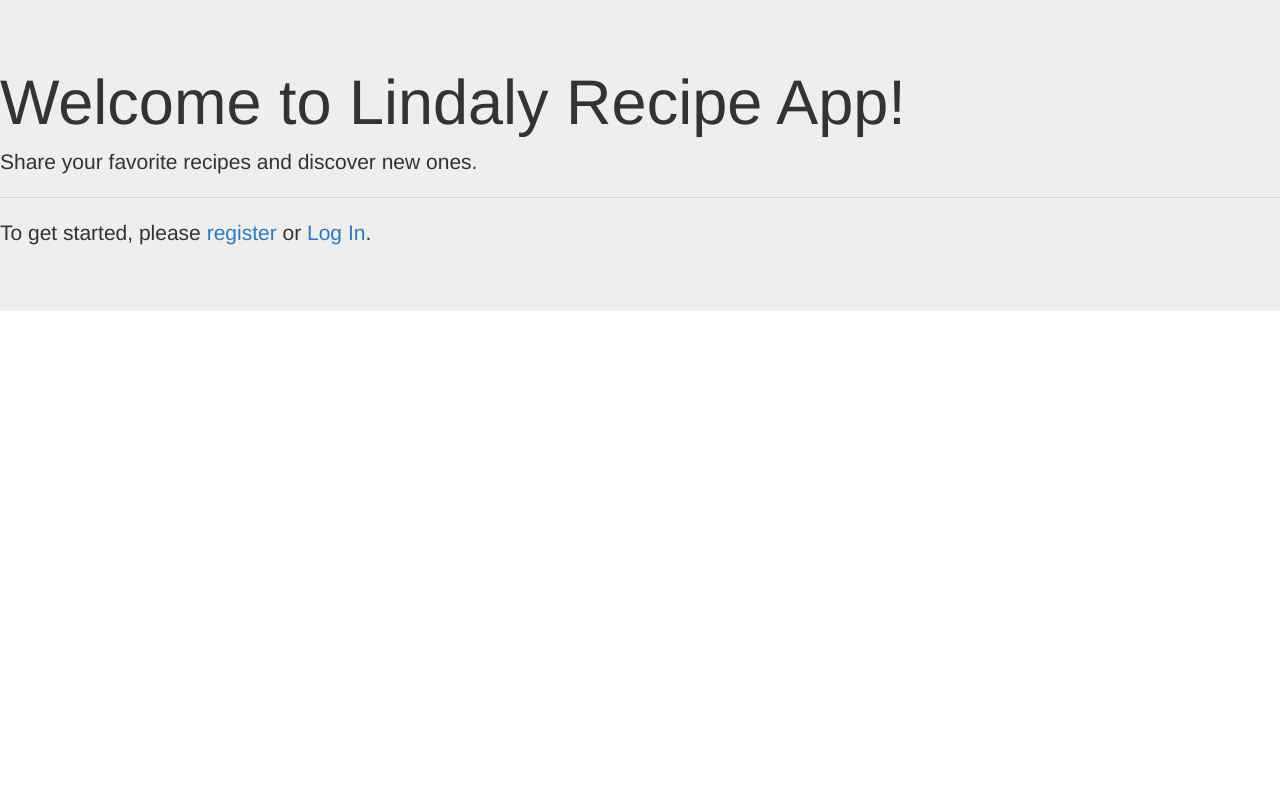
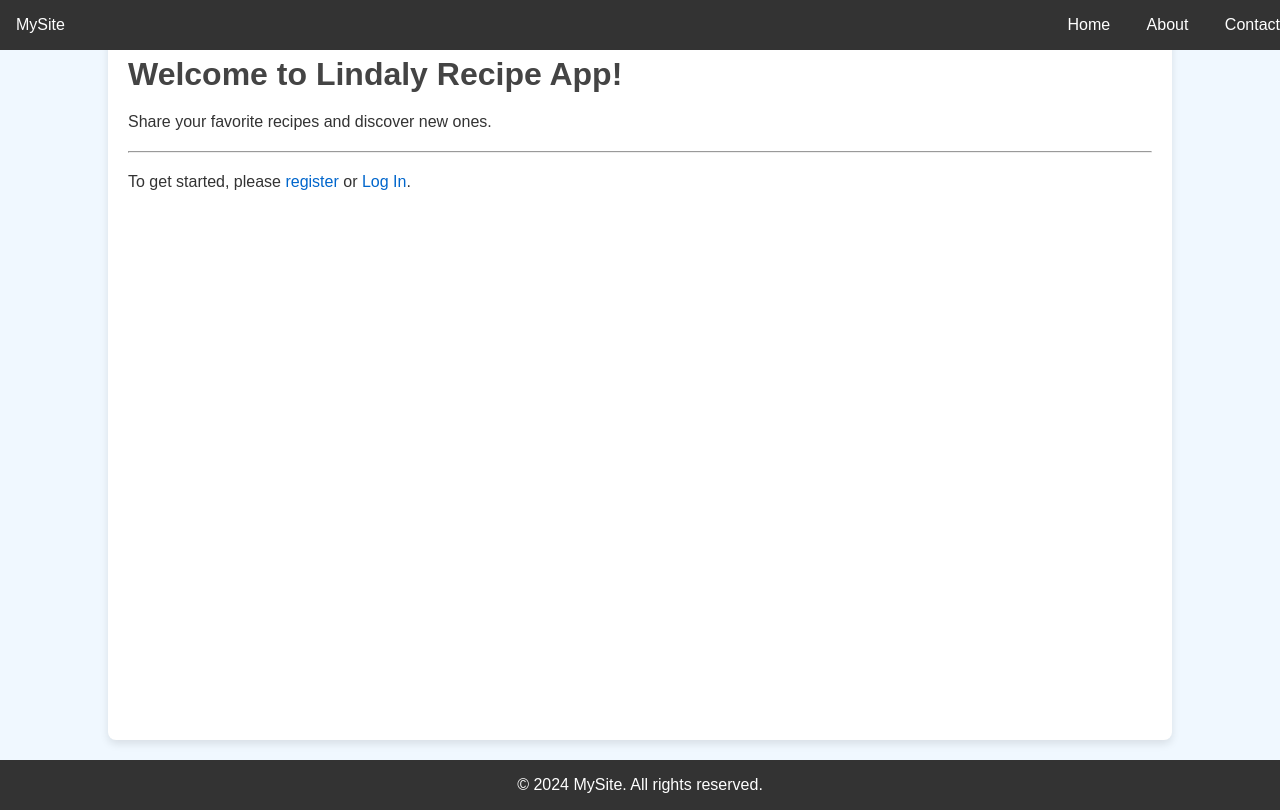
Before and after one commit to Sholycul/Recipe-Sharing, a Flask app: page / in a window 1280 px wide. Before the commit the page ends 311 px from the top, so only its background shows below. Run offline with Flask 3, Linux system fonts and the light colour scheme; parts of the project's set-up code (start-up, migrations or seed data) failed here and were passed over; some libraries are stand-ins or nearby versions.

Commit message:
Modified base to beautify our app

```diff
--- a/main.py
+++ b/main.py
@@ -67,7 +67,7 @@ def get_recipes():
     return pd.DataFrame()
 
 data_available = get_recipes()
-print(data_available.title[0])
+
 def authenticate_user(email, password):
     users_df = get_users()
     user = users_df[users_df['email'] == email]
@@ -123,7 +123,7 @@ def add_recipe():
 @app.route('/recipes', methods=['GET', 'POST'])
 def recipes():
     all_recipes = data_available
-    return render_template('recipes.html', recipes=all_recipes, item_list=0)
+    return render_template('recipes.html', recipes=all_recipes, item_list=[0, 1])
 
 
 if __name__ == "__main__":
--- a/templates/add_recipe.html
+++ b/templates/add_recipe.html
@@ -1,4 +1,4 @@
-{% extends 'bootstrap/base.html' %}
+{% extends 'base.html' %}
 {% import "bootstrap/wtf.html" as wtf %}
 
 {% block title %}
--- a/templates/base.html
+++ b/templates/base.html
@@ -1,16 +1,141 @@
 <!DOCTYPE html>
 <html lang="en">
 <head>
+    <meta charset="UTF-8">
+    <meta name="viewport" content="width=device-width, initial-scale=1.0">
     <title>{% block title %} {% endblock %}</title>
     <style>
         {% block styling %}
-        body{
-            background: green;
+        body {
+            background: #f0f8ff; /* Light blue background */
+            color: #333; /* Dark grey text for better readability */
+            font-family: 'Arial', sans-serif; /* Clean, modern font */
+            margin: 0;
+            padding: 0;
+        }
+
+        h1, h2, h3, h4, h5, h6 {
+            color: #444;
+            margin: 0.5em 0;
+        }
+
+        p {
+            line-height: 1.6;
+            margin: 1em 0;
+        }
+
+        a {
+            color: #0066cc;
+            text-decoration: none;
+        }
+
+        a:hover {
+            text-decoration: underline;
+        }
+
+        .container {
+            width: 80%;
+            max-width: 1200px;
+            margin: 20px auto;
+            padding: 20px;
+            background: #fff; /* White background for content */
+            box-shadow: 0 4px 8px rgba(0, 0, 0, 0.1); /* Subtle shadow for depth */
+            border-radius: 8px; /* Rounded corners */
+        }
+
+        .navbar {
+            width: 100%;
+            background: #333;
+            padding: 1em;
+            display: flex;
+            justify-content: space-between;
+            align-items: center;
+            color: #fff;
+            position: fixed; /* Fixed navigation bar */
+            top: 0;
+            left: 0;
+            z-index: 1000;
+        }
+
+        .navbar a {
+            color: #fff;
+            padding: 0 1em;
+        }
+
+        .footer {
+            width: 100%;
+            background: #333;
+            color: #fff;
+            text-align: center;
+            padding: 1em 0;
+        }
+
+        main {
+            margin-top: 70px; /* Offset for fixed navbar */
+            padding-bottom: 50px; /* Space for footer */
+            min-height: calc(100vh - 120px); /* Ensure footer is visible */
+        }
+
+        /* Form Styling */
+        form {
+            display: flex;
+            flex-direction: column;
+            gap: 1em;
+        }
+
+        input[type="text"],
+        input[type="email"],
+        input[type="password"],
+        textarea,
+        select {
+            width: 100%;
+            padding: 10px;
+            border: 1px solid #ccc;
+            border-radius: 4px;
+            font-size: 1em;
+        }
+
+        input[type="text"]:focus,
+        input[type="email"]:focus,
+        input[type="password"]:focus,
+        textarea:focus,
+        select:focus {
+            border-color: #0066cc;
+            outline: none;
+            box-shadow: 0 0 5px rgba(0, 102, 204, 0.5);
+        }
+
+        button {
+            padding: 10px 20px;
+            background: #0066cc;
+            color: #fff;
+            border: none;
+            border-radius: 4px;
+            cursor: pointer;
+            font-size: 1em;
+            align-self: flex-start;
+        }
+
+        button:hover {
+            background: #004a99;
         }
         {% endblock %}
     </style>
 </head>
 <body>
-    {% block content %} {% endblock %}
+    <div class="navbar">
+        <div class="logo">MySite</div>
+        <div class="nav-links">
+            <a href="#">Home</a>
+            <a href="#">About</a>
+            <a href="#">Contact</a>
+        </div>
+    </div>
+    <main class="container">
+        {% block content %} {% endblock %}
+    </main>
+    <div class="footer">
+        &copy; 2024 MySite. All rights reserved.
+    </div>
 </body>
 </html>
--- a/templates/index.html
+++ b/templates/index.html
@@ -1,4 +1,4 @@
-{% extends "bootstrap/base.html" %}
+{% extends "base.html" %}
 
 {% block title %}Home{% endblock %}
 
--- a/templates/login.html
+++ b/templates/login.html
@@ -1,4 +1,4 @@
-{% extends 'bootstrap/base.html' %}
+{% extends 'base.html' %}
 {% import "bootstrap/wtf.html" as wtf %}
 
 {% block title %}
--- a/templates/recipes.html
+++ b/templates/recipes.html
@@ -1,4 +1,4 @@
-{% extends 'bootstrap/base.html' %}
+{% extends 'base.html' %}
 
 {% block title %}
 Recipes
--- a/templates/register.html
+++ b/templates/register.html
@@ -1,4 +1,4 @@
-{% extends 'bootstrap/base.html' %}
+{% extends 'base.html' %}
 {% import "bootstrap/wtf.html" as wtf %}
 
 {% block title %}
```
